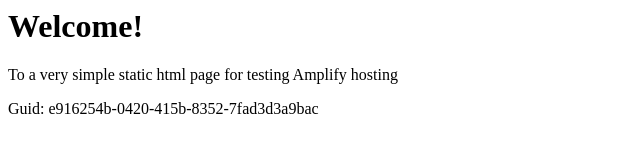
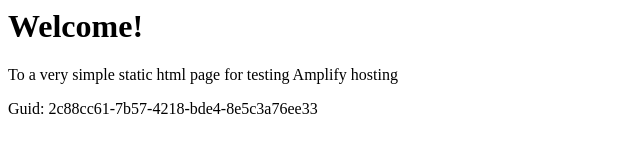
Before and after one commit to aws-aemilia-iad/Github-PR-Commit-Integration-Test-DoNotTouch-GithubWebhookPreviewCanaryTest-v1-gamma-us-east-1, a website: page src/index.html in a window 1280 px wide. Shown: the full height of the page, 0-640 px from the left. Drawn offline with Linux system fonts and the light colour scheme.

Commit message:
commit from integ tests

```diff
--- a/src/index.html
+++ b/src/index.html
@@ -12,6 +12,6 @@
 <body>
     <h1>Welcome!</h1>
     <p>To a very simple static html page for testing Amplify hosting</p>
-    <p>Guid: e916254b-0420-415b-8352-7fad3d3a9bac</p></body>
+    <p>Guid: 2c88cc61-7b57-4218-bde4-8e5c3a76ee33</p></body>
 
 </html>
```
